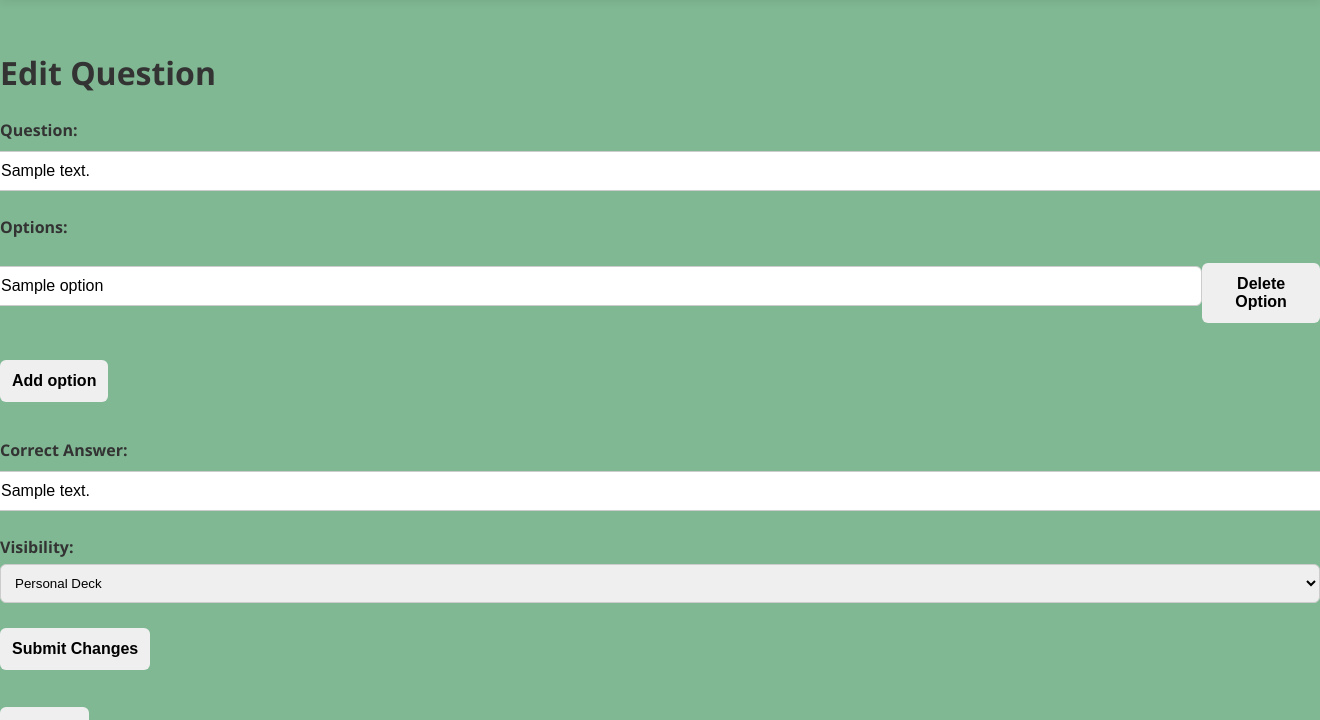
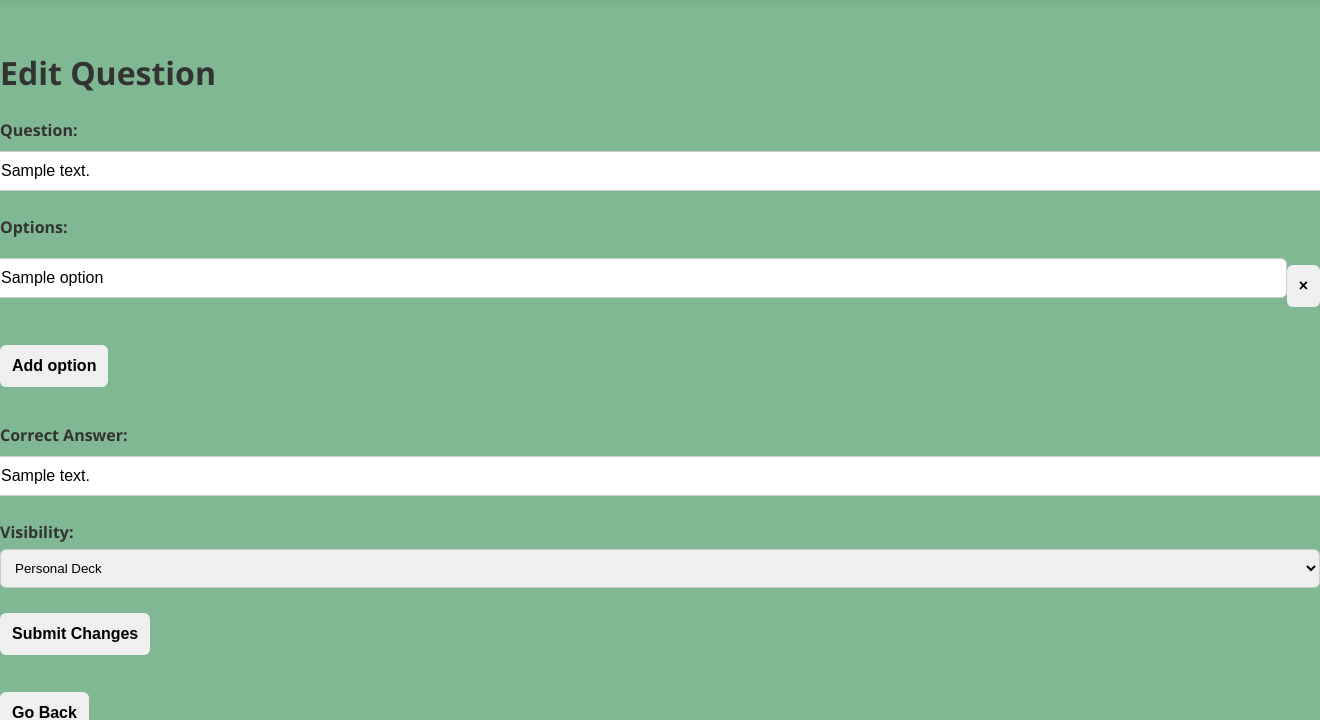
Before and after one commit to Jenson1301/Kuizpedia_4-02, a Flask app: template backend/templates/edit_question.html in a window 1320 px wide; the page is wider, and only the part inside the window is pictured. Shown: the part 70-790 px from the top of that part. Run offline with Flask 3, Linux system fonts and the light colour scheme; the template is opened without the code that fills it: most values are stand-ins (such as "Sample title", 1, 10 or a date in 2020).

Commit message:
Update edit_question.html

```diff
--- a/backend/templates/edit_question.html
+++ b/backend/templates/edit_question.html
@@ -17,7 +17,7 @@
             {% for option in question.options %}
             <div class="option-group">
                 <input type="text" name="options" value="{{ option }}" required>
-                <button type="button" class="btn-delete-option">Delete Option</button>
+                <button type="button" class="btn-delete-option">×</button>
             </div>
             {% endfor %}
         </div>
```
